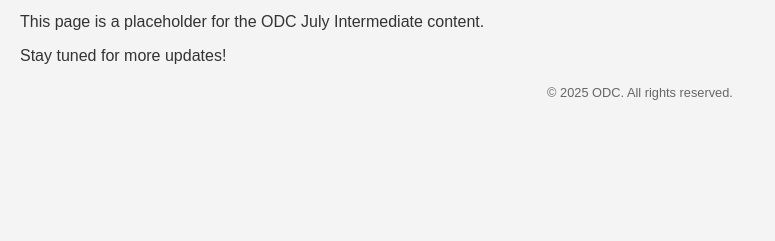
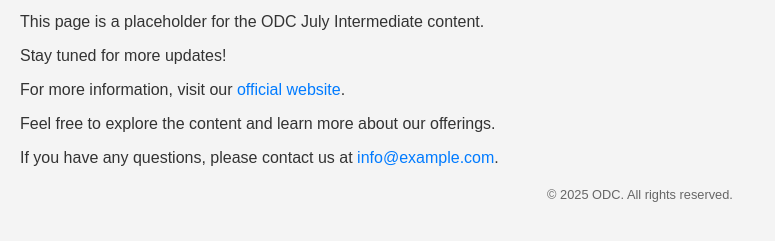
Before and after one commit to Kingtheo007/odc_july_intermediate, a plain HTML site: page index.html in a window 1280 px wide. Shown: the part 121-362 px from the top of the page, without its empty margins (0-775 px from the left). Drawn offline with Linux system fonts and the light colour scheme.

Commit message:
Eidted the placeholder

```diff
--- a/index.html
+++ b/index.html
@@ -11,6 +11,9 @@
     <p>Welcome to the ODC July Intermediate page!</p>
     <p>This page is a placeholder for the ODC July Intermediate content.</p>
     <p>Stay tuned for more updates!</p>
+    <p>For more information, visit our <a href="https://example.com">official website</a>.</p>
+    <p>Feel free to explore the content and learn more about our offerings.</p>
+     <p>If you have any questions, please contact us at <a href="mailto: info@example.com">info@example.com</a>.</p>
     <footer>
         <p>&copy; 2025 ODC. All rights reserved.</p>
     </footer>
```
